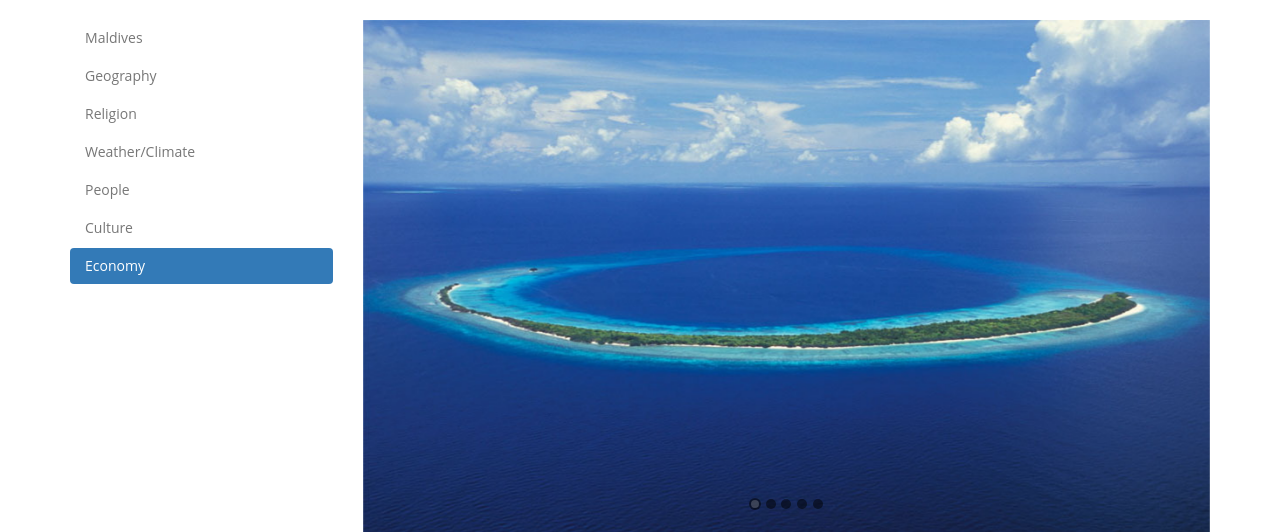
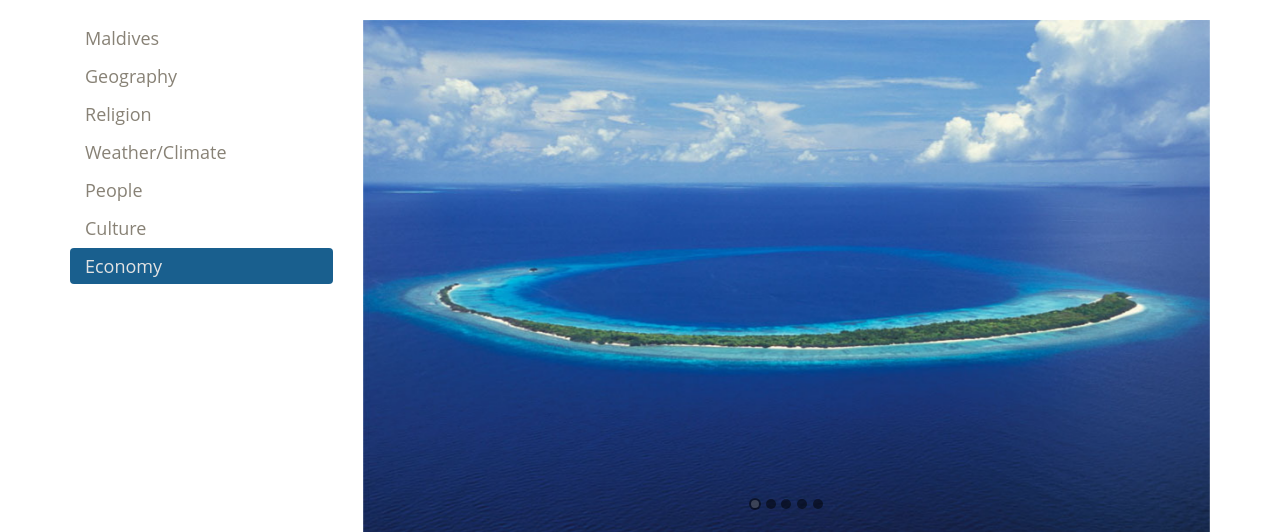
Before and after one commit to EddieLau0402/project_website, a PHP site: page /index.php?main=about_maldives in a window 1280 px wide. Shown: the part 113-645 px from the top of the page. Run offline with PHP 8.4, Linux system fonts and the light colour scheme; some web fonts are replaced.

Commit message:
Added stylesheet to side-bar in left wrapper.

```diff
--- a/asset/css/index.css
+++ b/asset/css/index.css
@@ -95,6 +95,18 @@
 
 #left-column .side-bar {width: 263px;}
 #left-column .side-bar.affix {top: 20px;}
+#left-column .side-bar .nav a {
+  font-size: 18px;
+  color: #888276;
+}
+#left-column .side-bar .nav a:hover, #left-column .side-bar .nav a:focus {
+  background-color: #e3e3e3;
+  color: #195f8e;
+}
+#left-column .side-bar .nav .active a {
+  background-color: #195f8e;
+  color: #e3e3e3;
+}
 
 #container .content {margin: 20px auto;}
 #container section {padding: 10px 0;}
```
